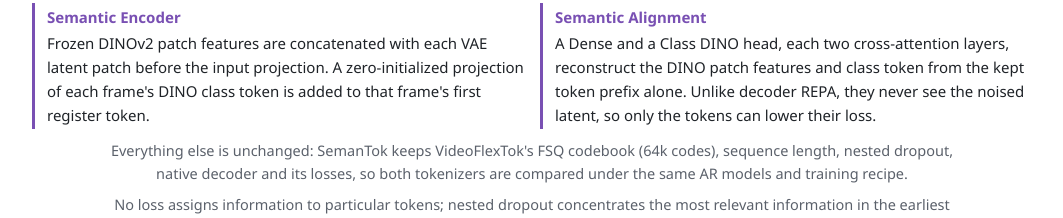
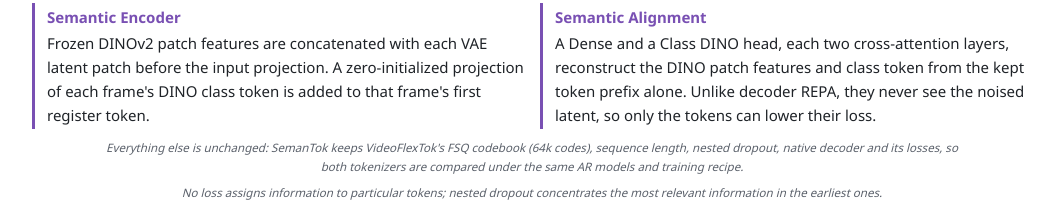
Before and after one commit to semantoken/semantoken.github.io, a plain HTML site: page index.html in a window 1280 px wide. Shown: the part 1611-1829 px from the top of the page, without its empty margins (108-1171 px from the left). Drawn offline with Linux system fonts and the light colour scheme; a web font is replaced by a local one.

Commit message:
Update project page

```diff
--- a/index.html
+++ b/index.html
@@ -348,9 +348,9 @@
       <div><b>Semantic Alignment</b>A Dense and a Class DINO head, each two cross-attention layers, reconstruct the DINO patch features and class token
         from the kept token prefix alone. Unlike decoder REPA, they never see the noised latent, so only the tokens can lower their loss.</div>
     </div>
-    <p class="caption" style="margin-top:10px">Everything else is unchanged: SemanTok keeps VideoFlexTok's FSQ codebook (64k codes), sequence length, nested dropout, native decoder and its losses,
+    <p class="caption" style="margin-top:10px;font-size:11.6px;font-style:italic">Everything else is unchanged: SemanTok keeps VideoFlexTok's FSQ codebook (64k codes), sequence length, nested dropout, native decoder and its losses,
       so both tokenizers are compared under the same AR models and training recipe.</p>
-    <p class="caption">No loss assigns information to particular tokens; nested dropout concentrates the most relevant information in the earliest ones.</p>
+    <p class="caption" style="font-size:11.6px;font-style:italic">No loss assigns information to particular tokens; nested dropout concentrates the most relevant information in the earliest ones.</p>
 
     <details class="more">
       <summary>Full SemanTok tokenizer</summary>
```
